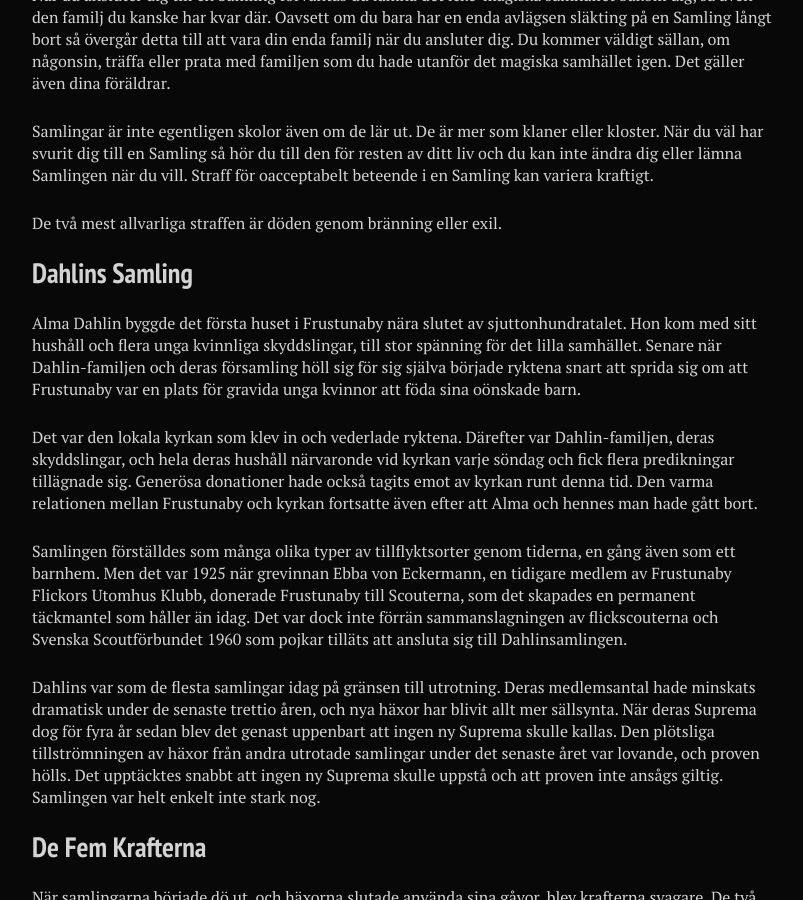
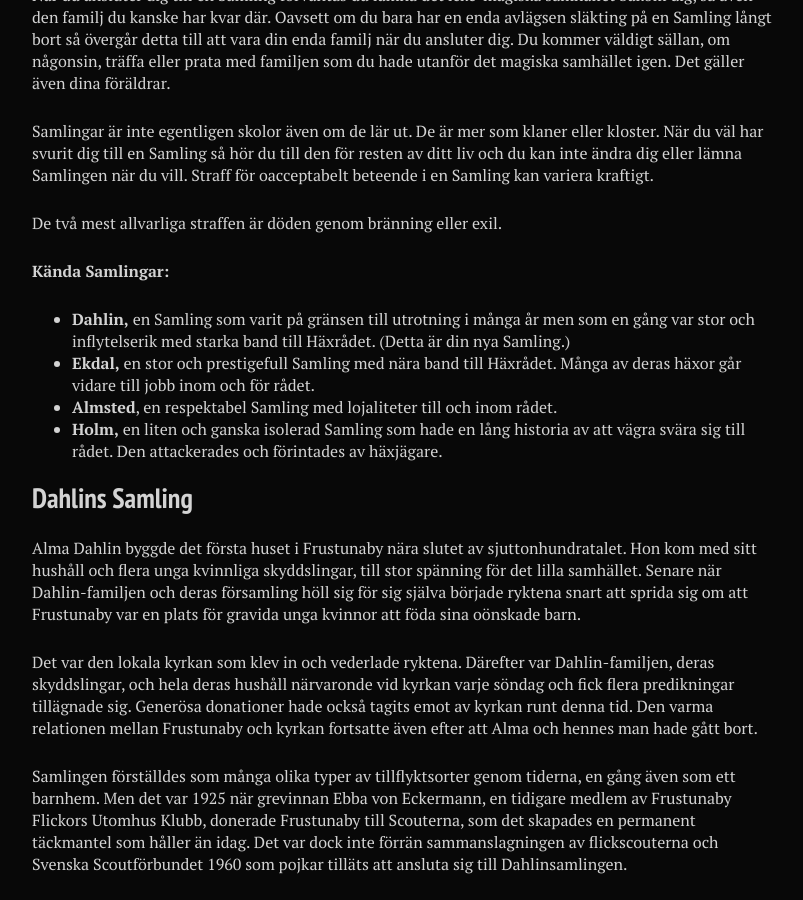
Before and after one commit to stanislavb/www.coven.nu, a Jekyll site: the page built from fiktion/index.md, in a window 1280 px wide and 900 px high, scrolled down 1505 px. Shown: the whole window, without its empty margins (288-1091 px from the left). Built offline with Jekyll 4.4.1, drawn with Linux system fonts in a browser that asks for light colours; nearby versions of some CDN libraries.

Commit message:
Update index.md

```diff
--- a/fiktion/index.md
+++ b/fiktion/index.md
@@ -41,6 +41,13 @@
 Samlingar är inte egentligen skolor även om de lär ut. De är mer som klaner eller kloster. När du väl har svurit dig till en Samling så hör du till den för resten av ditt liv och du kan inte ändra dig eller lämna Samlingen när du vill. Straff för oacceptabelt beteende i en Samling kan variera kraftigt.
 
 De två mest allvarliga straffen är döden genom bränning eller exil.
+
+**Kända Samlingar:**
+ * **Dahlin,** en Samling som varit på gränsen till utrotning i många år men som en gång var stor och inflytelserik med starka band till Häxrådet. (Detta är din nya Samling.)
+ * **Ekdal,** en stor och prestigefull Samling med nära band till Häxrådet. Många av deras häxor går vidare till jobb inom och för rådet.
+ * **Almsted**, en respektabel Samling med lojaliteter till och inom rådet.
+ * **Holm,** en liten och ganska isolerad Samling som hade en lång historia av att vägra svära sig till rådet. Den attackerades och förintades av häxjägare.
+
 
 ## Dahlins Samling
 
```
